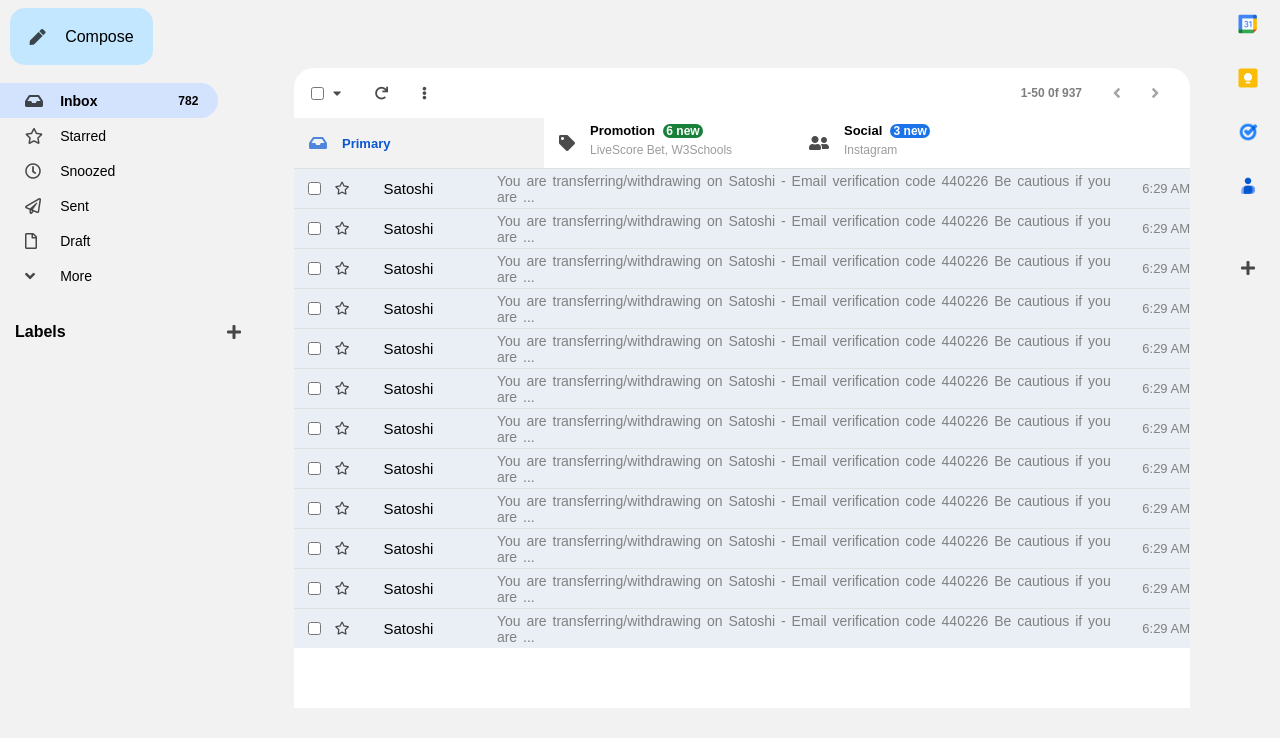
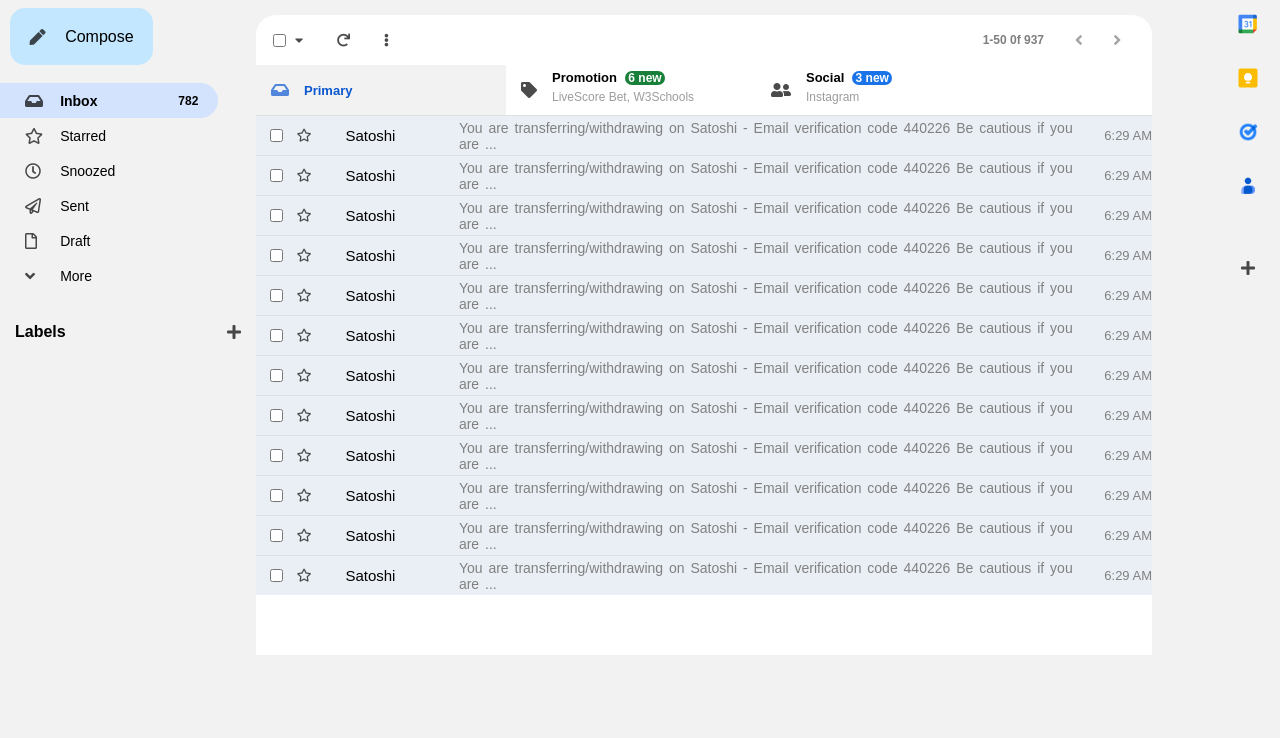
Before and after one commit to OluchukwuDivine/gmail-clone, a plain HTML site: page index.html in a window 1280 px wide. Shown: the part 62-800 px from the top of the page. Drawn offline with Linux system fonts and the light colour scheme.

Commit message:
fixed oversized margin in main content

```diff
--- a/pages/css/mail-content.css
+++ b/pages/css/mail-content.css
@@ -13,9 +13,9 @@ body{
     height: 100vh;
 }
 .main-content{
-    position: absolute;
+    /* position: absolute;
     bottom: 30px;
-    right: 90px;
+    right: 90px; */
     background: white;
     /* height: 100%; */
     height: 80vh;
```
